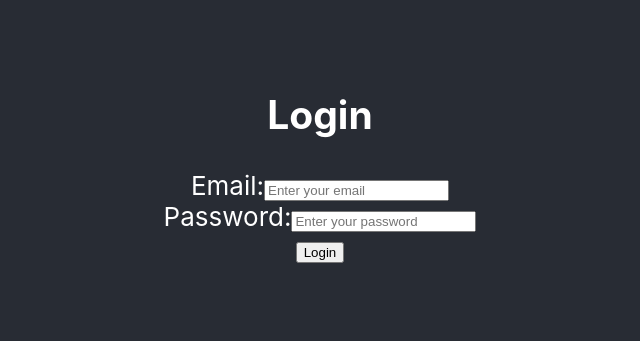
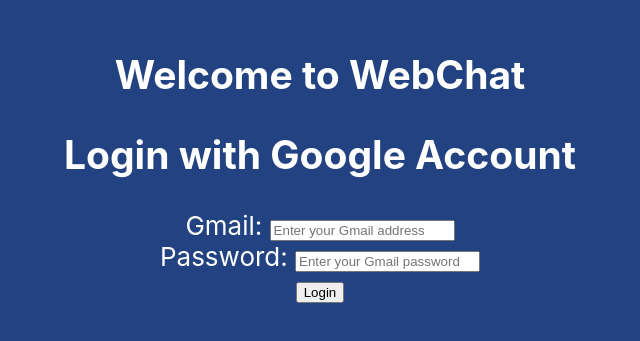
Before and after one commit to juanvecino/SW_Mini_Project, a React (Create React App) app: page / in a window 1280 px wide. Shown: the part 239-580 px from the top of the page, without its empty margins (320-960 px from the left). Built offline with nearby package versions, Linux system fonts and the light colour scheme.

Commit message:
Tweaked the login page

```diff
--- a/src/App.css
+++ b/src/App.css
@@ -14,7 +14,7 @@
 }
 
 .App-header {
-  background-color: #282c34;
+  background-color: #224281;
   min-height: 100vh;
   display: flex;
   flex-direction: column;
--- a/src/Login.css
+++ b/src/Login.css
@@ -4,7 +4,7 @@
     padding: 20px;
     border: 1px solid #ccc;
     border-radius: 5px;
-    background-color: #fff;
+    background-color: #ffffff;
   }
 
   .form-group {
@@ -31,7 +31,7 @@
     border: none;
     border-radius: 5px;
     background-color: #007bff;
-    color: #fff;
+    color: #ffffff;
     cursor: pointer;
   }
 
--- a/src/Login.js
+++ b/src/Login.js
@@ -12,21 +12,22 @@
 
   return (
     <div className="login-container">
-      <h2>Login</h2>
+        <h2>Welcome to WebChat</h2>
+      <h2>Login with Google Account</h2>
       <div className="form-group">
-        <label>Email:</label>
+        <label>Gmail: </label>
         <input
           type="text"
-          placeholder="Enter your email"
+          placeholder="Enter your Gmail address"
           value={email}
           onChange={(e) => setEmail(e.target.value)}
         />
       </div>
       <div className="form-group">
-        <label>Password:</label>
+        <label>Password: </label>
         <input
           type="password"
-          placeholder="Enter your password"
+          placeholder="Enter your Gmail password"
           value={password}
           onChange={(e) => setPassword(e.target.value)}
         />
```
